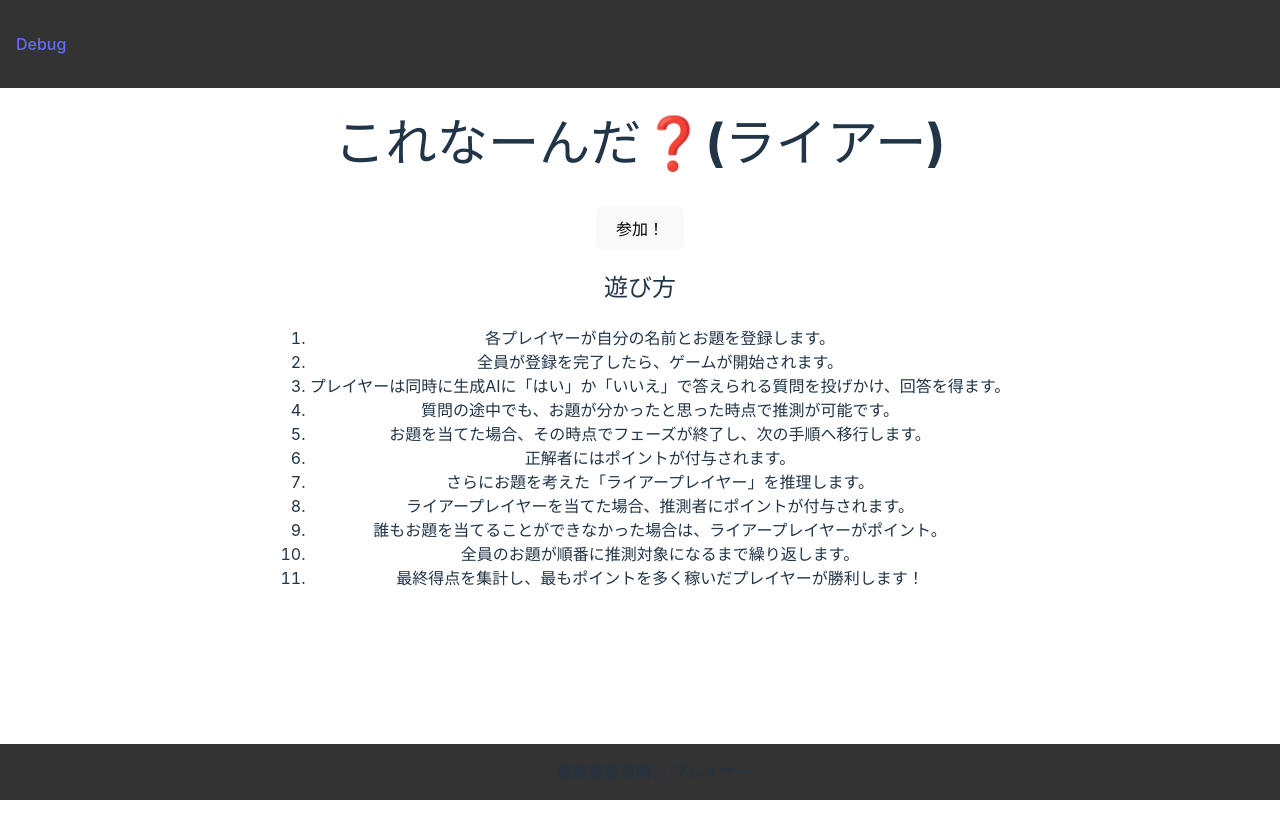
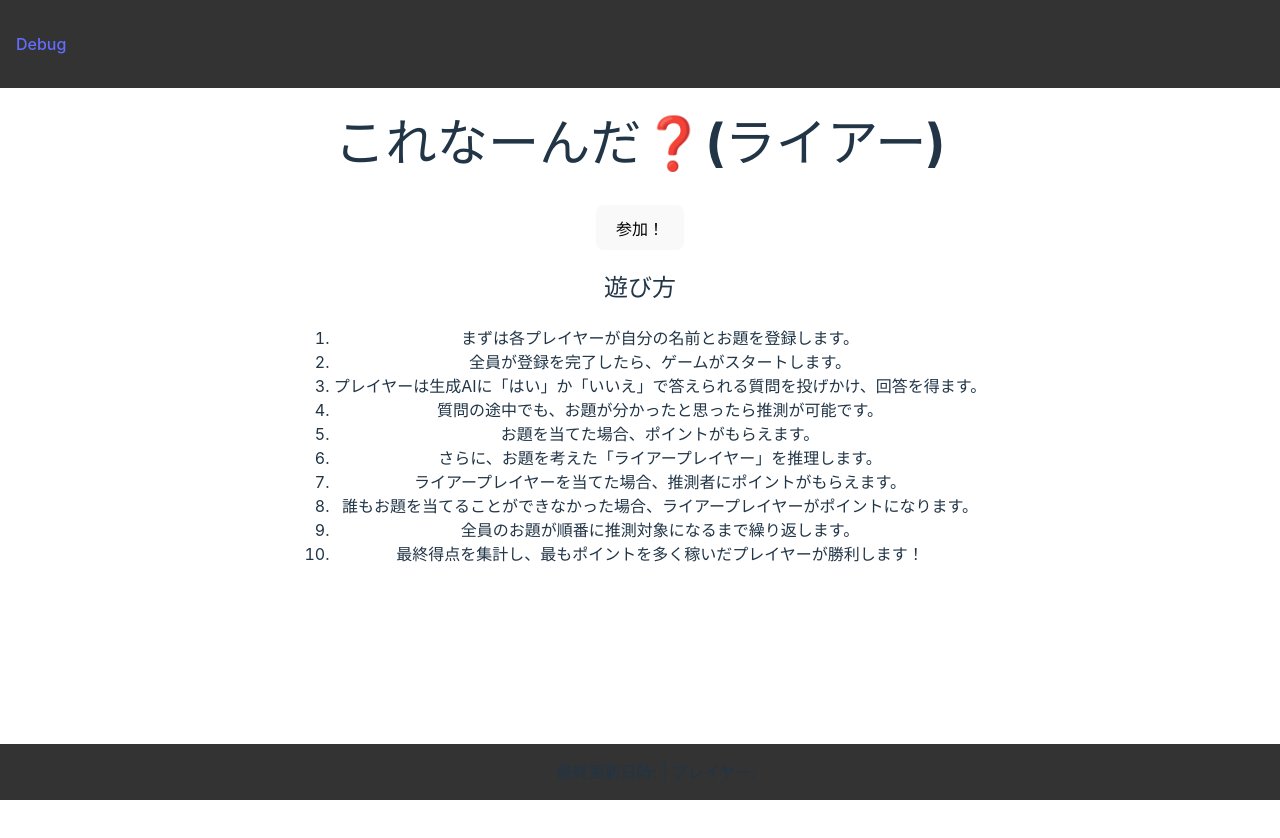
Before and after one commit to Freeesia/korenan, a React (Vite) app in the folder korenan.react.client/: page / in a window 1280 px wide. Shown: the top 838 px of the page. Built offline with nearby package versions, Linux system fonts and the light colour scheme; no server answers.

Commit message:
ゲームの遊び方説明を改善し、表現を明確にしました

```diff
--- a/korenan.react.client/src/pages/Home.tsx
+++ b/korenan.react.client/src/pages/Home.tsx
@@ -28,24 +28,21 @@ function Home() {
       <button onClick={regist}>参加！</button>
       <h2>遊び方</h2>
       <ol>
-        <li>各プレイヤーが自分の名前とお題を登録します。</li>
-        <li>全員が登録を完了したら、ゲームが開始されます。</li>
+        <li>まずは各プレイヤーが自分の名前とお題を登録します。</li>
+        <li>全員が登録を完了したら、ゲームがスタートします。</li>
         <li>
-          プレイヤーは同時に生成AIに「はい」か「いいえ」で答えられる質問を投げかけ、回答を得ます。
+          プレイヤーは生成AIに「はい」か「いいえ」で答えられる質問を投げかけ、回答を得ます。
         </li>
-        <li>質問の途中でも、お題が分かったと思った時点で推測が可能です。</li>
-        <li>
-          お題を当てた場合、その時点でフェーズが終了し、次の手順へ移行します。
-        </li>
-        <li>正解者には{config?.correctPoint}ポイントが付与されます。</li>
-        <li>さらにお題を考えた「ライアープレイヤー」を推理します。</li>
+        <li>質問の途中でも、お題が分かったと思ったら推測が可能です。</li>
+        <li>お題を当てた場合、{config?.correctPoint}ポイントがもらえます。</li>
+        <li>さらに、お題を考えた「ライアープレイヤー」を推理します。</li>
         <li>
           ライアープレイヤーを当てた場合、推測者に{config?.liarPoint}
-          ポイントが付与されます。
+          ポイントがもらえます。
         </li>
         <li>
-          誰もお題を当てることができなかった場合は、ライアープレイヤーが
-          {config?.noCorrectPoint}ポイント。
+          誰もお題を当てることができなかった場合、ライアープレイヤーが
+          {config?.noCorrectPoint}ポイントになります。
         </li>
         <li>全員のお題が順番に推測対象になるまで繰り返します。</li>
         <li>
```
